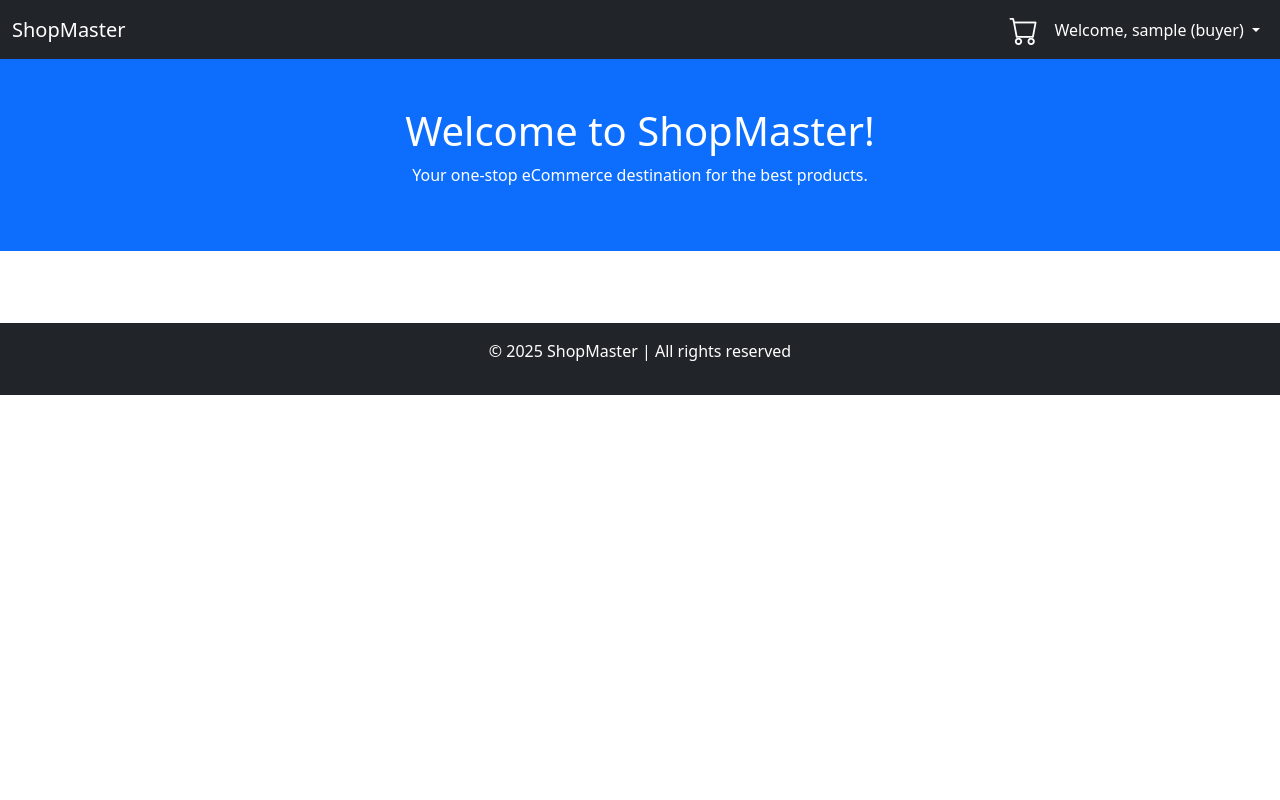
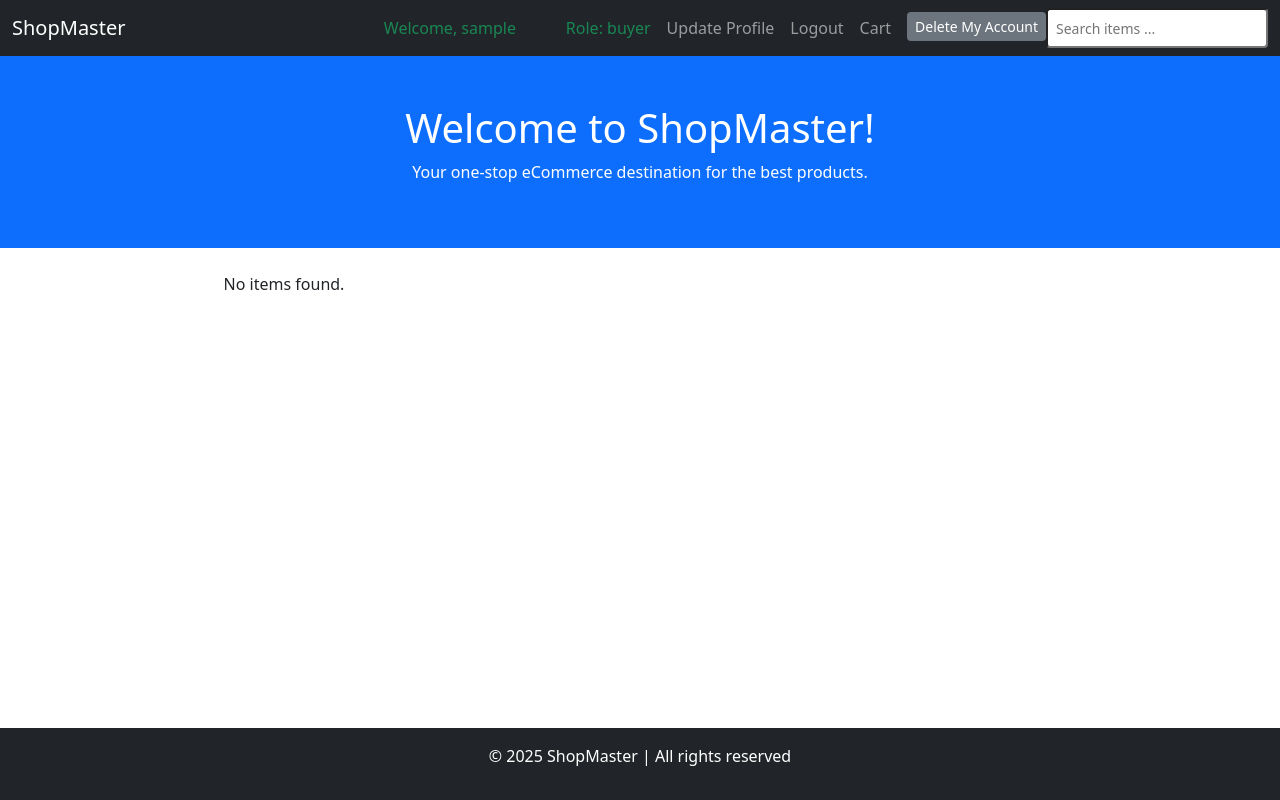
Before and after one commit to galpha2021/SElabGroup6, a Django app: page / in a window 1280 px wide. Run offline with Django 5.2, Linux system fonts and the light colour scheme; the visitor is signed in with stand-in values (Sample User, id 1).

Commit message:
Implements the search functionality #34
Implements use case 17.

```diff
--- a/users/templates/homepage.html
+++ b/users/templates/homepage.html
@@ -6,8 +6,6 @@
     <title>Homepage - eCommerce Webstore</title>
     <!-- Bootstrap CSS -->
     <link href="https://cdn.jsdelivr.net/npm/bootstrap@5.3.0-alpha1/dist/css/bootstrap.min.css" rel="stylesheet">
-    <link href="https://cdn.jsdelivr.net/npm/bootstrap-icons@1.10.5/font/bootstrap-icons.css" rel="stylesheet">
-
     <style>
     html, body {
         height: 100%;
@@ -19,7 +17,6 @@
         main {
         flex: 1;
         }
-
     </style>
 </head>
 <body>
@@ -28,53 +25,73 @@
     <nav class="navbar navbar-expand-lg navbar-dark bg-dark">
         <div class="container-fluid">
             <a class="navbar-brand" href="#">ShopMaster</a>
-          <button class="navbar-toggler" type="button" data-bs-toggle="collapse" data-bs-target="#navbarNavDropdown" aria-controls="navbarNavDropdown" aria-expanded="false" aria-label="Toggle navigation">
+            <button class="navbar-toggler" type="button" data-bs-toggle="collapse" data-bs-target="#navbarNav" aria-controls="navbarNav" aria-expanded="false" aria-label="Toggle navigation">
                 <span class="navbar-toggler-icon"></span>
             </button>
-
-          <ul class="navbar-nav ms-auto align-items-center">
+            <div class="collapse navbar-collapse" id="navbarNav">
+                <ul class="navbar-nav ms-auto">
+                   <!--
+                        <li class="nav-item">
+                            <a class="nav-link active" href="#">Home</a>
+                    </li>
+                    <li class="nav-item">
+                        <form action="{% url 'delete_account' %}" method="POST" onsubmit="return confirm('Are you sure you want to delete your account?');">
+                            <button type="submit" class="btn btn-sm ms-2 mt-1" style="background-color: #6c757d; color: white; border: none;">Delete My Account</button>
+                        </form>
+                    </li>-->
+                    {% if user.is_authenticated and user.role == 'Admin' %}
+                        <li class="nav-item">
+                            <a class="nav-link" href="{% url 'admin_monitor_users' %}">Monitor Users</a>
+                        </li>
+                        <li class="nav-item">
+                            <a class="nav-link" href="{% url 'admin_monitor_products' %}">Monitor Products</a>
+                        </li>
+                    {% endif %}
                     {% if user.is_authenticated %}
-            <li class="nav-item d-flex align-items-center me-2">
-              <a class="nav-link p-0" href="{% url 'view_cart' %}">
-                <i class="bi bi-cart" style="font-size: 1.8rem; color: white;"></i>
-              </a>
-            </li>
-            <li class="nav-item dropdown">
-              <a class="nav-link dropdown-toggle text-white" href="#" role="button" data-bs-toggle="dropdown">
-                Welcome, {{ user.username }} ({{ user.role }})
-              </a>
-              <ul class="dropdown-menu dropdown-menu-end">
-                    <li><a class="dropdown-item" href="{% url 'transactions' %}">Order History</a></li>
-
-                    {% if user.role == 'Seller' %}
-                      <li><a class="dropdown-item" href="{% url 'seller' %}">Seller Dashboard</a></li>
-                    {% elif user.role == 'Admin' %}
-                      <li><a class="dropdown-item" href="{% url 'admin_monitor_users' %}">Monitor Users</a></li>
-                      <li><a class="dropdown-item" href="{% url 'admin_monitor_products' %}">Monitor Products</a></li>
-                    {% endif %}
-
-                    <li><a class="dropdown-item" href="{% url 'update' %}">Update Account</a></li>
-                    <li>
-                      <form method="POST" action="{% url 'delete_account' %}" onsubmit="return confirm('Are you sure you want to delete your account?');">
-                        {% csrf_token %}
-                        <button class="dropdown-item text-danger fw-bold">Delete Account</button>
-                      </form>
-                    </li>
-                    <li><a class="dropdown-item text-danger" href="{% url 'logout' %}">Logout</a></li>
-                  </ul>
-                </li>
-
                     {% else %}
                         <li class="nav-item">
-                  <a class="nav-link text-white" href="{% url 'login' %}">Login</a>
+                            <a class="nav-link" href="{% url 'login' %}">Login</a>
                         </li>
                     {% endif %}
 
+                    {% if user.is_authenticated%}
+                    <li class="nav-item">
+                        <span class="nav-link text-success">Welcome, {{ user.username }}&nbsp;&nbsp;&nbsp;&nbsp;&nbsp;&nbsp;&nbsp;&nbsp;&nbsp;&nbsp; &nbsp;Role:  {{user.role}}</span>
+                    </li>
+                    {% if user.role == 'Seller' %}
+                    <li class="nav-item">
+                        <a class="nav-link" href="{% url 'seller' %}">Seller Dashboard</a>
+                    </li>
+                    {% endif %}
+                        <li class="nav-item">
+                            <a class="nav-link" href="{% url 'update' %}">Update Profile</a>
+                        </li>
+                    <li class="nav-item">
+                        <a class="nav-link" href="{% url 'logout' %}">Logout</a>
+                    </li>
+                    <li class="nav-item">
+                        <a class="nav-link" href="{% url 'view_cart' %}">Cart</a>
+                    </li>
+                    <li class="nav-item">
+                        <form action="{% url 'delete_account' %}" method="POST"
+                            onsubmit="return confirm('Are you sure you want to delete your account?');">
+                            {% csrf_token %}
+                            <button type="submit" class="btn btn-sm ms-2 mt-1"
+                                style="background-color: #6c757d; color: white; border: none;">Delete My Account</button>
+                        </form>
+                    </li>
+                    {% else %}
+                    <li class="nav-item">
+                        <a class="nav-link" href="{% url 'login' %}">Login</a>
+                    </li>
+                    {% endif %}
+                    <!-- Source: https://www.youtube.com/watch?v=e7PF0v33m5g&t=945s-->
+                    <input type="text" id="searchBar" class="form-control-sm mr-2" placeholder="Search items ..." />
                 </ul>
             </div>
         </div>
     </nav>
-
+    <main>
     <!-- Hero Section -->
     <div class="container-fluid bg-primary text-white text-center py-5">
         <h1>Welcome to ShopMaster!</h1>
@@ -84,39 +101,91 @@
         {% endif %}
     </div>
 
-    <div class="container px-5 mt-4 mb-5">
+    <!-- Featured Products Section -->
+    <!--
+    <div class="container my-5">
+        <h2 class="text-center mb-4">Featured Products</h2>
+        <div class="row row-cols-1 row-cols-md-3 g-4">
+
+            <div class="col">
+                <div class="card">
+                    <img src="https://via.placeholder.com/300" class="card-img-top" alt="Product 1">
+                    <div class="card-body">
+                        <h5 class="card-title">Product 1</h5>
+                        <p class="card-text">Description of product 1 goes here. It's a great item!</p>
+                        <a href="#" class="btn btn-primary">Add to Cart</a>
+                    </div>
+                </div>
+            </div>
+
+            <div class="col">
+                <div class="card">
+                    <img src="https://via.placeholder.com/300" class="card-img-top" alt="Product 2">
+                    <div class="card-body">
+                        <h5 class="card-title">Product 2</h5>
+                        <p class="card-text">Description of product 2 goes here. It's a must-have item!</p>
+                        <a href="#" class="btn btn-primary">Add to Cart</a>
+                    </div>
+                </div>
+            </div>
+
+            <div class="col">
+                <div class="card">
+                    <img src="https://via.placeholder.com/300" class="card-img-top" alt="Product 3">
+                    <div class="card-body">
+                        <h5 class="card-title">Product 3</h5>
+                        <p class="card-text">Description of product 3 goes here. A top-seller!</p>
+                        <a href="#" class="btn btn-primary">Add to Cart</a>
+                    </div>
+                </div>
+            </div>
+        </div>
+    </div>
+    -->
+    <div class="container px-5 mt-4" id="item-container">
+        <div class="row row-cols-1 row-cols-md-3 g-4" id="item-grid">
+            {% for item in items %}
+            <div class="col">
+                <div class="card p-3" style="background-color: #f2f2f2; border: 2px solid black;">
+                    <img src="{{ item.item_photo.url }}" class="card-img-top mx-auto d-block" alt="{{ item.name }}" style="width: 200px; height: 200px; object-fit: cover; border: 2px solid black;">
+                    <div class="card-body text-center">
+                        <h5 class="card-title">{{ item.name }}</h5>
+                        <p class="card-text">{{ item.description }}</p>
+                        <p class="card-text"><strong>${{ item.price }}</strong></p>
+                        <a href="#" class="btn btn-primary">Add to Cart</a>
+                    </div>
+                </div>
+            </div>
+            {% empty %}
+            <div class="col">
+                <p class="text-center">No items found.</p>
+            </div>
+            {% endfor %}
+        </div>
+    </div>
+
+    <!--
+    <div class="container px-5 mt-4">
         <div class="row row-cols-1 row-cols-md-3 g-4">
           {% for item in items %}
           <div class="col">
-            <div class="card p-3 d-flex flex-column h-100" style="background-color: #f2f2f2; border: 2px solid black; min-height: 500px;">
+            <div class="card p-3" style="background-color: #f2f2f2; border: 2px solid black;">
               <img src="{{ item.item_photo.url }}"
                    class="card-img-top mx-auto d-block"
                    alt="{{ item.name }}"
                    style="width: 200px; height: 200px; object-fit: cover; border: 2px solid black;">
-                   <div class="card-body text-center d-flex flex-column justify-content-between">
-
+              <div class="card-body text-center">
                 <h5 class="card-title">{{ item.name }}</h5>
                 <p class="card-text">{{ item.description }}</p>
-                <p class="card-text">Total Stock: <strong>{{ item.stock}}</strong></p>
                 <p class="card-text"><strong>${{ item.price }}</strong></p>
-                {% if user.is_authenticated %}
-                  <form method="POST" action="{% url 'add_to_cart' %}">
-                {% csrf_token %}
-                <input type="hidden" name="item_id" value="{{ item.item_id }}">
-                <button type="submit" class="btn btn-primary">Add to Cart</button>
-                </form>
-                {% endif %}
+                <a href="#" class="btn btn-primary">Add to Cart</a>
               </div>
             </div>
           </div>
-
           {% endfor %}
         </div>
     </div>
-      </div>
-
-
-
+    --->
 
     </main>
     <!-- Footer Section -->
@@ -126,5 +195,7 @@
 
     <!-- Bootstrap JS and dependencies -->
     <script src="https://cdn.jsdelivr.net/npm/bootstrap@5.3.0-alpha1/dist/js/bootstrap.bundle.min.js"></script>
+    <script> document.getElementById('searchBar').addEventListener('input', function() { const query = this.value; fetch(`/homepage/?q=` + encodeURIComponent(query)) .then(response => response.text()) .then(html => { document.getElementById('item-grid').innerHTML = html; }); }); </script>
+
 </body>
 </html>
```
Lines whose indentation alone changed are shown as unchanged.
